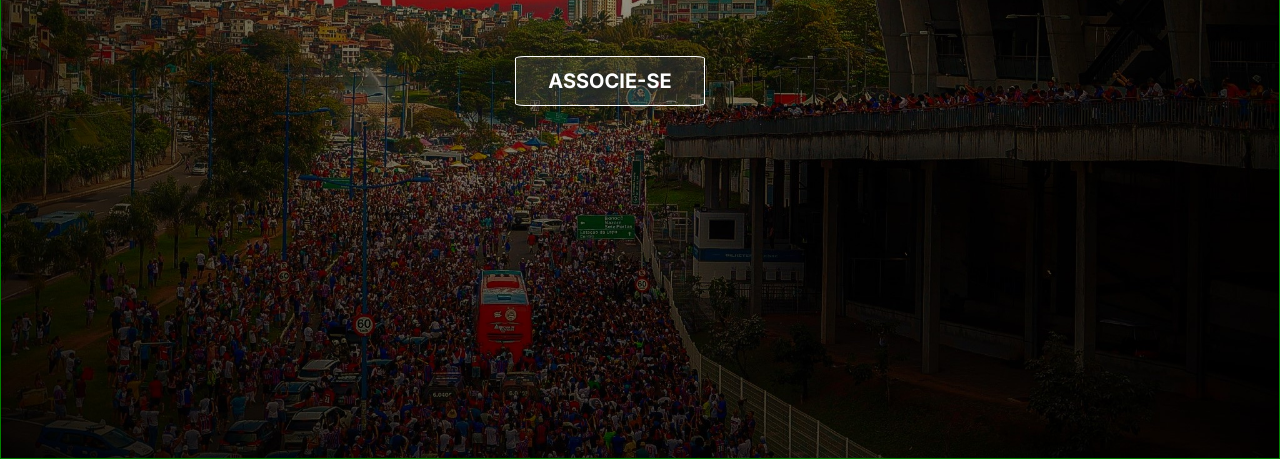
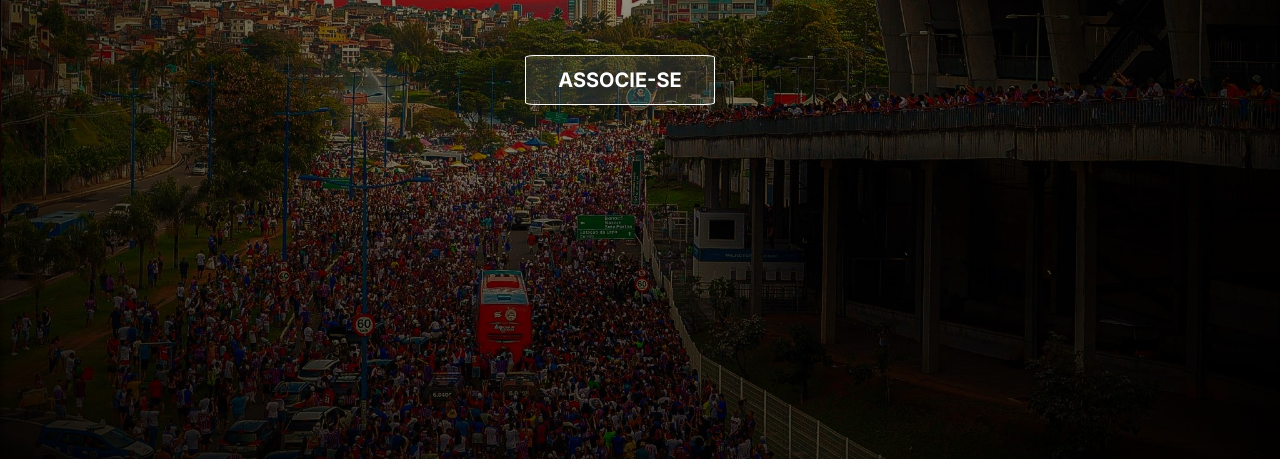
Before and after one commit to thiagoads11/-Projeto-socio-esquadrao, a plain HTML site: page index.html in a window 1280 px wide. Shown: the part 341-800 px from the top of the page. Drawn offline with Linux system fonts and the light colour scheme; a web font is replaced by a local one.

Commit message:
add new padding

```diff
--- a/style.css
+++ b/style.css
@@ -6,10 +6,9 @@
 
 }
 body{
-    border: 1px solid green;
     text-align: center;
     padding-top: 200px;
-    padding-right: 60px;
+    padding-right: 40px;
     background-image: url(./imagens/bahia-fundo-socio.jpg);
     background-repeat: no-repeat;
     background-size: cover;
```
